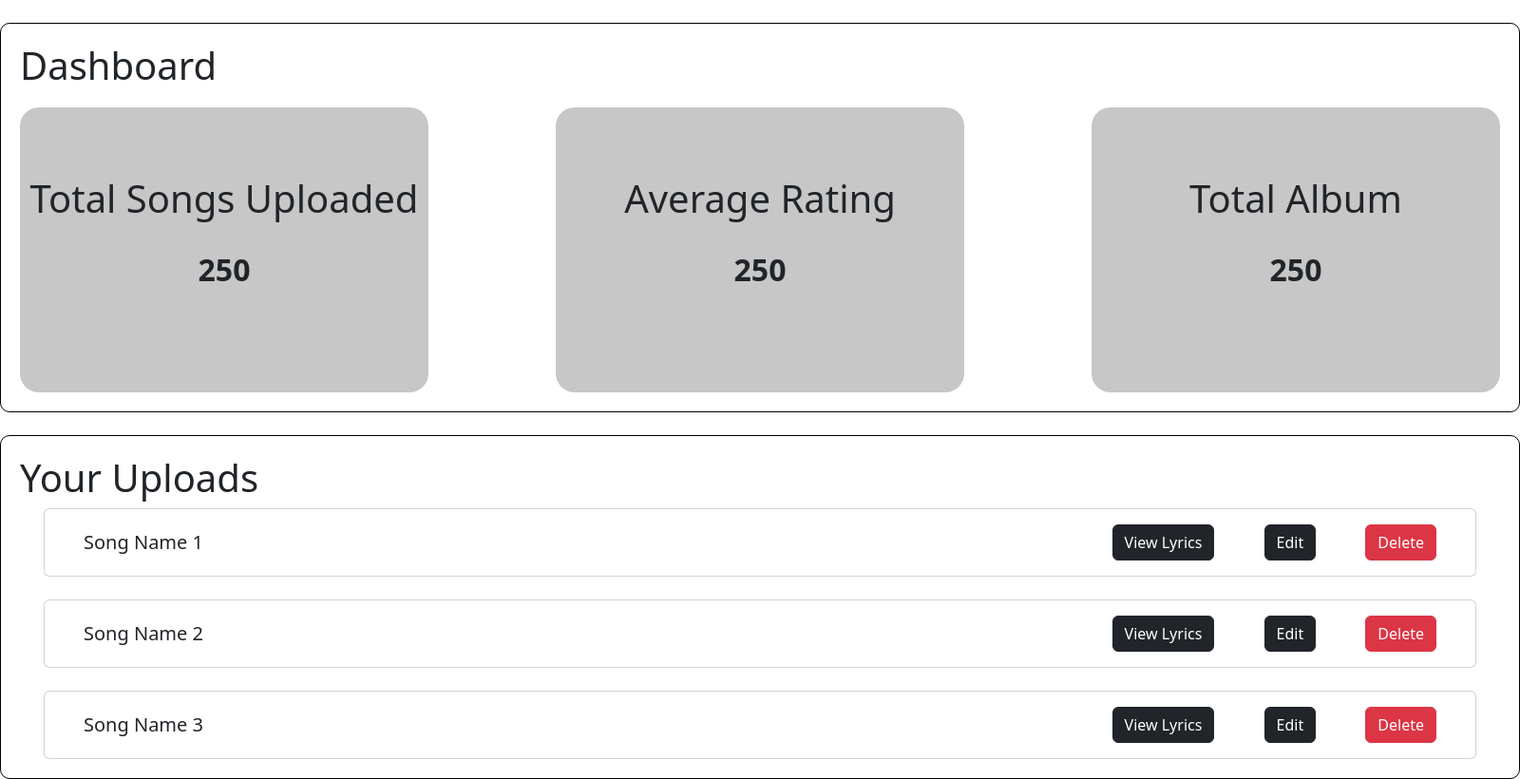
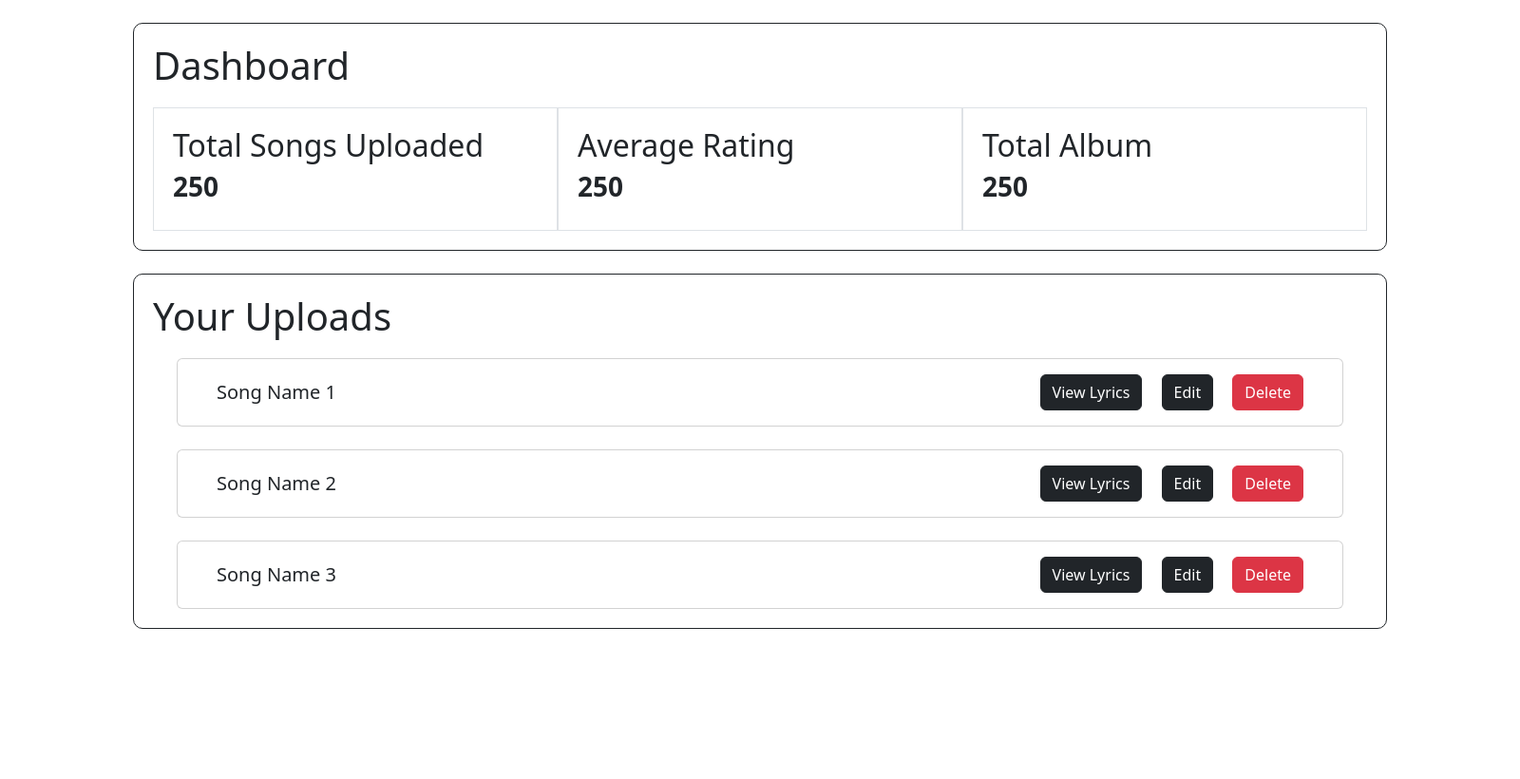
Before and after one commit to adhirajpandey/Modify, a Flask app: page /creator-dashboard in a window 1600 px wide. Shown: the part 56-876 px from the top of the page at 95% size. After the commit the page ends 718 px from the top, so only its background shows below. Run offline with Flask 3, Linux system fonts and the light colour scheme.

Commit message:
UI Fixes

```diff
--- a/templates/creator_dashboard.html
+++ b/templates/creator_dashboard.html
@@ -25,47 +25,35 @@
 
 {% block content %}
 
-<div class="box" style="border: 1px solid black; border-radius: 10px; padding: 20px; width: 1600px; margin: 0 auto;">
+<div class="container-sm border border-dark" style="padding:20px; border-radius: 10px;">
     <h1>Dashboard</h1>
     <div style="display: flex; justify-content: space-between; margin-top: 20px;">
-        <div class="square-box" style="background-color: rgb(199, 199, 199); width: 430px; height: 300px; border-radius: 20px; text-align: center;">
-            <br>
-            <br>
-            <br>
-            <h1>Total Songs Uploaded</h1>
-            <br>
-            <h2><strong>250</strong></h2>
+        <div class="container-sm border" style="padding:20px">
+            <h2>Total Songs Uploaded</h2>
+            <h3><strong>250</strong></h3>
         </div>
-        <div class="square-box" style="background-color: rgb(199, 199, 199); width: 430px; height: 300px; border-radius: 20px; text-align: center;">
-            <br>
-            <br>
-            <br>
-            <h1>Average Rating</h1>
-            <br>
-            <h2><strong>250</strong></h2>
+        <div class="container-sm border" style="padding:20px">
+            <h2>Average Rating</h2>
+            <h3><strong>250</strong></h3>
         </div>
-        <div class="square-box" style="background-color: rgb(199, 199, 199); width: 430px; height: 300px; border-radius: 20px; text-align: center;">
-            <br>
-            <br>
-            <br>
-            <h1>Total Album</h1>
-            <br>
-            <h2><strong>250</strong></h2>
+        <div class="container-sm border" style="padding:20px">
+            <h2>Total Album</h2>
+            <h3><strong>250</strong></h3>
         </div>
     </div>
 </div>
 
 <br>
 
-<div class="box" style="border: 1px solid black; border-radius: 10px; padding: 20px; width: 1600px; margin: 0 auto;">
+<div class="container-sm border border-dark" style="padding:20px; border-radius: 10px;" >
     <h1>Your Uploads</h1>
-    <div class="card" style="margin-left: 25px; margin-right: 25px;">
+    <div class="card" style="margin-left: 25px; margin-right: 25px; margin-top: 20px;">
         <div class="card-body d-flex justify-content-between align-items-center" style="margin-left: 25px; margin-right: 25px;">
             <h5 class="card-title" style="margin: 0;">Song Name 1</h5>
             <div>
-                <a href="#" class="btn btn-dark ms-5">View Lyrics</a>
-                <a href="#" class="btn btn-dark ms-5">Edit</a>
-                <a href="#" class="btn btn-danger ms-5">Delete</a>
+                <a href="#" class="btn btn-dark ms-3">View Lyrics</a>
+                <a href="#" class="btn btn-dark ms-3">Edit</a>
+                <a href="#" class="btn btn-danger ms-3">Delete</a>
             </div>
         </div>
     </div>
@@ -74,9 +62,9 @@
         <div class="card-body d-flex justify-content-between align-items-center" style="margin-left: 25px; margin-right: 25px;">
             <h5 class="card-title" style="margin: 0;">Song Name 2</h5>
             <div>
-                <a href="#" class="btn btn-dark ms-5">View Lyrics</a>
-                <a href="#" class="btn btn-dark ms-5">Edit</a>
-                <a href="#" class="btn btn-danger ms-5">Delete</a>
+                <a href="#" class="btn btn-dark ms-3">View Lyrics</a>
+                <a href="#" class="btn btn-dark ms-3">Edit</a>
+                <a href="#" class="btn btn-danger ms-3">Delete</a>
             </div>
         </div>
     </div>
@@ -85,9 +73,9 @@
         <div class="card-body d-flex justify-content-between align-items-center" style="margin-left: 25px; margin-right: 25px;">
             <h5 class="card-title" style="margin: 0;">Song Name 3</h5>
             <div>
-                <a href="#" class="btn btn-dark ms-5">View Lyrics</a>
-                <a href="#" class="btn btn-dark ms-5">Edit</a>
-                <a href="#" class="btn btn-danger ms-5">Delete</a>
+                <a href="#" class="btn btn-dark ms-3">View Lyrics</a>
+                <a href="#" class="btn btn-dark ms-3">Edit</a>
+                <a href="#" class="btn btn-danger ms-3">Delete</a>
             </div>
         </div>
     </div>
```
Also changed, not shown: templates/creator_home.html (+10 -16 lines), templates/creator_register.html (+12 -17 lines), templates/song_details.html (+5 -5 lines), templates/song_upload.html (+6 -6 lines).
